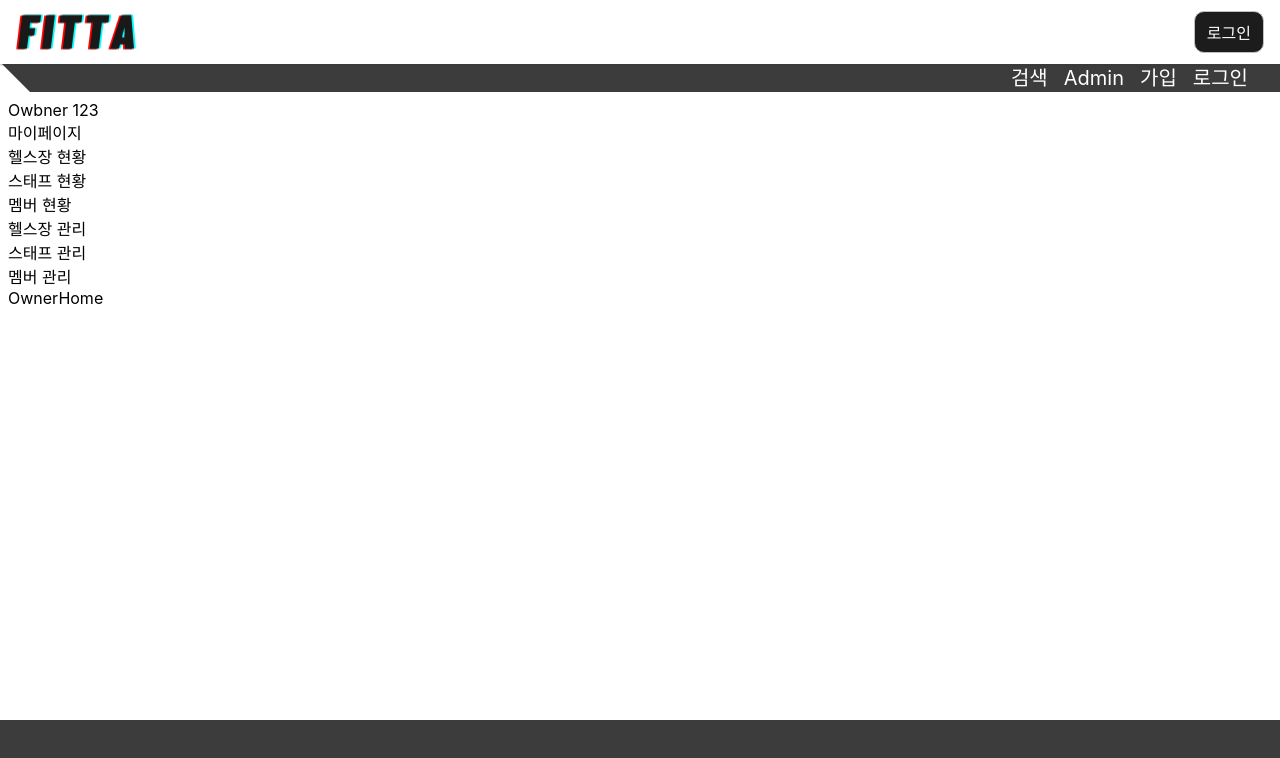
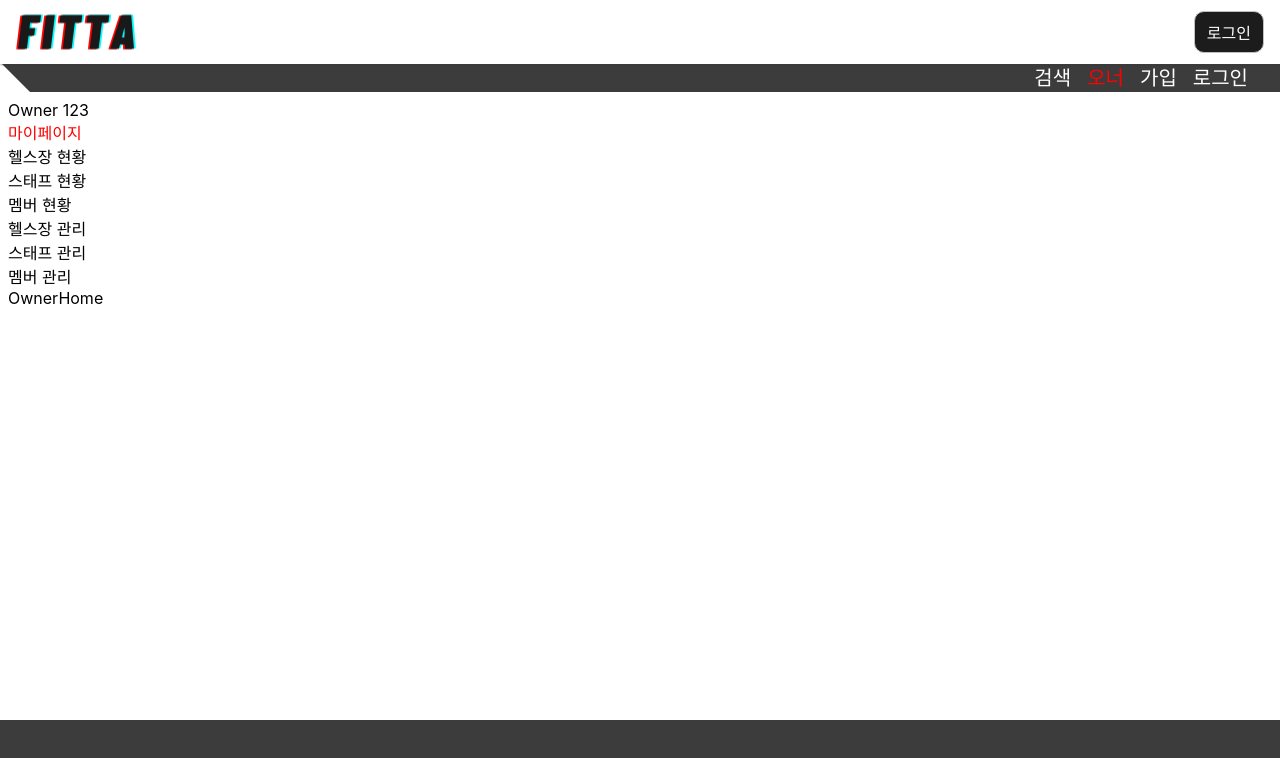
Before and after one commit to yiminwook/fitta, a React (Create React App) app: page /owner/123 in a window 1280 px wide. Shown: the top 758 px of the page. Built offline with nearby package versions, Linux system fonts and the light colour scheme; no server answers; a web font is replaced by a local one.

Commit message:
Update: owner link to navChild

```diff
--- a/src/components/layout/header/Header.module.scss
+++ b/src/components/layout/header/Header.module.scss
@@ -68,6 +68,7 @@
               border-radius: 10px;
               display: flex;
               align-items: center;
+              cursor: pointer;
               @include box-shadow();
 
               .profileImageWapper {
@@ -89,7 +90,6 @@
                 white-space: nowrap;
                 text-overflow: ellipsis;
                 overflow: hidden;
-                cursor: default;
               }
 
               .toggleMenu {
@@ -171,9 +171,9 @@
         padding: 0 2rem;
 
         li {
+          color: map-get($colors, white);
           a {
             button {
-              color: map-get($colors, white);
               font-size: 1.25rem;
               line-height: 1.75rem;
 
--- a/src/components/layout/header/Header.tsx
+++ b/src/components/layout/header/Header.tsx
@@ -52,7 +52,7 @@ const Header = ({ userData, handleUserData }: HeaderProps) => {
           <ul>
             {/* pageLink 임시 */}
             <NavChild to="/search" content="검색" />
-            <NavChild to="/admin" content="Admin" />
+            <NavChild to="/owner/123" content="오너" />
             <NavChild to="/signup" content="가입" />
             <NavChild to="/signin" content="로그인" />
           </ul>
--- a/src/pages/Owner/index.tsx
+++ b/src/pages/Owner/index.tsx
@@ -1,6 +1,7 @@
 import Head from '@/components/layout/Head';
-import { Link, Navigate, Route, Routes, useParams } from 'react-router-dom';
+import { Navigate, Route, Routes, useParams } from 'react-router-dom';
 import loadable from '@loadable/component';
+import NavChild from '@/components/common/NavChild';
 
 const OwnerHome = loadable(() => import('@/pages/Owner/Home'));
 const OwnerDetailGym = loadable(() => import('@/pages/Owner/Detail/Gym'));
@@ -16,16 +17,16 @@ const Owner = () => {
   return (
     <>
       <Head title="Owner" />
-      <div>Owbner {ownerId}</div>
+      <div>Owner {ownerId}</div>
       <aside>
         <ul>
-          <Link to={`/owner/${ownerId}`}>마이페이지</Link>
-          <Link to={`/owner/${ownerId}/detail/gym`}>헬스장 현황</Link>
-          <Link to={`/owner/${ownerId}/detail/staff`}>스태프 현황</Link>
-          <Link to={`/owner/${ownerId}/detail/member`}>멤버 현황</Link>
-          <Link to={`/owner/${ownerId}/edit/gym`}>헬스장 관리</Link>
-          <Link to={`/owner/${ownerId}/edit/staff`}>스태프 관리</Link>
-          <Link to={`/owner/${ownerId}/edit/member`}>멤버 관리</Link>
+          <NavChild to={`/owner/${ownerId}`} content="마이페이지" />
+          <NavChild to={`/owner/${ownerId}/detail/gym`} content="헬스장 현황" />
+          <NavChild to={`/owner/${ownerId}/detail/staff`} content="스태프 현황" />
+          <NavChild to={`/owner/${ownerId}/detail/member`} content="멤버 현황" />
+          <NavChild to={`/owner/${ownerId}/edit/gym`} content="헬스장 관리" />
+          <NavChild to={`/owner/${ownerId}/edit/staff`} content="스태프 관리" />
+          <NavChild to={`/owner/${ownerId}/edit/member`} content="멤버 관리" />
         </ul>
       </aside>
       <section>
```
